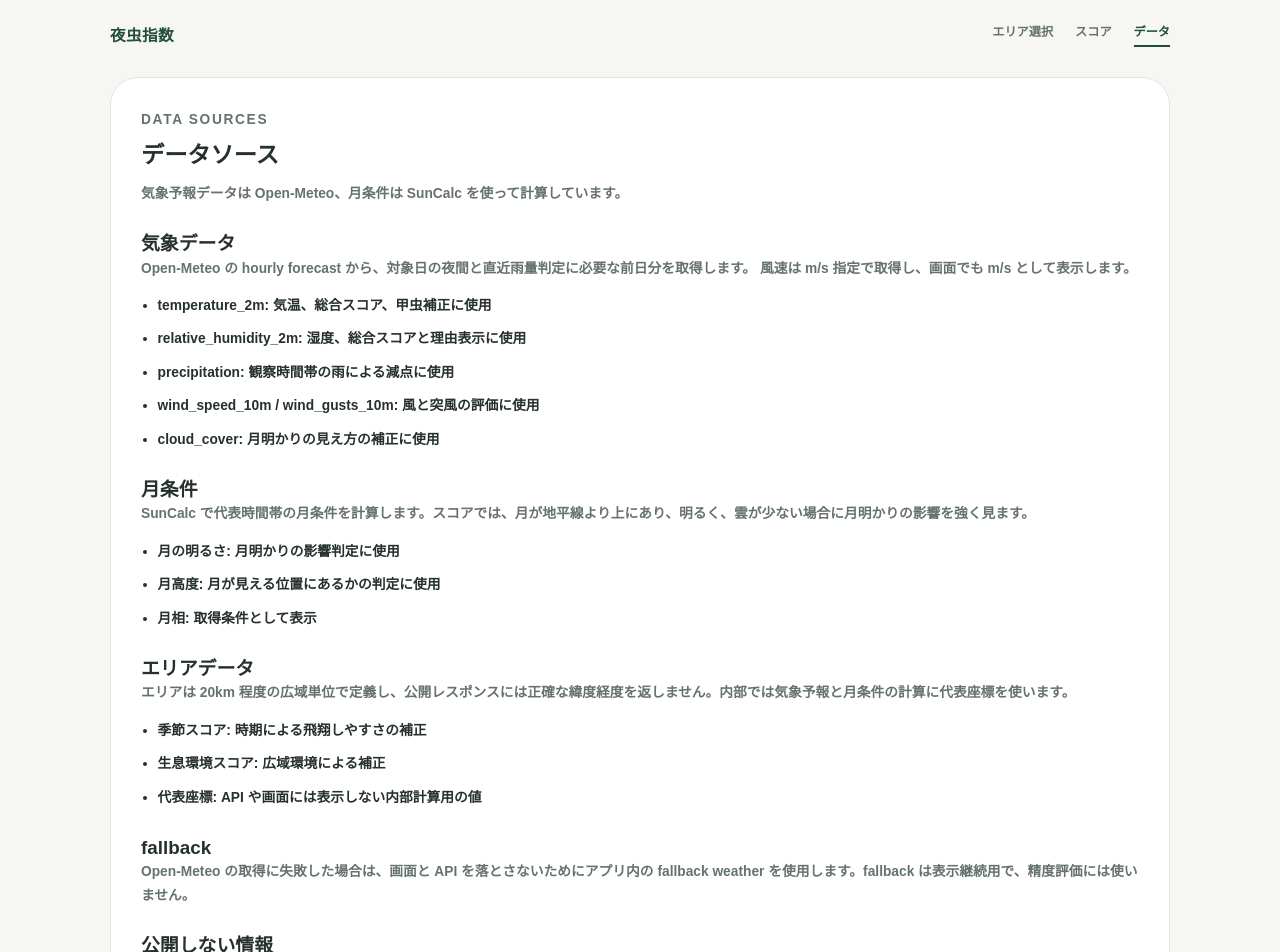
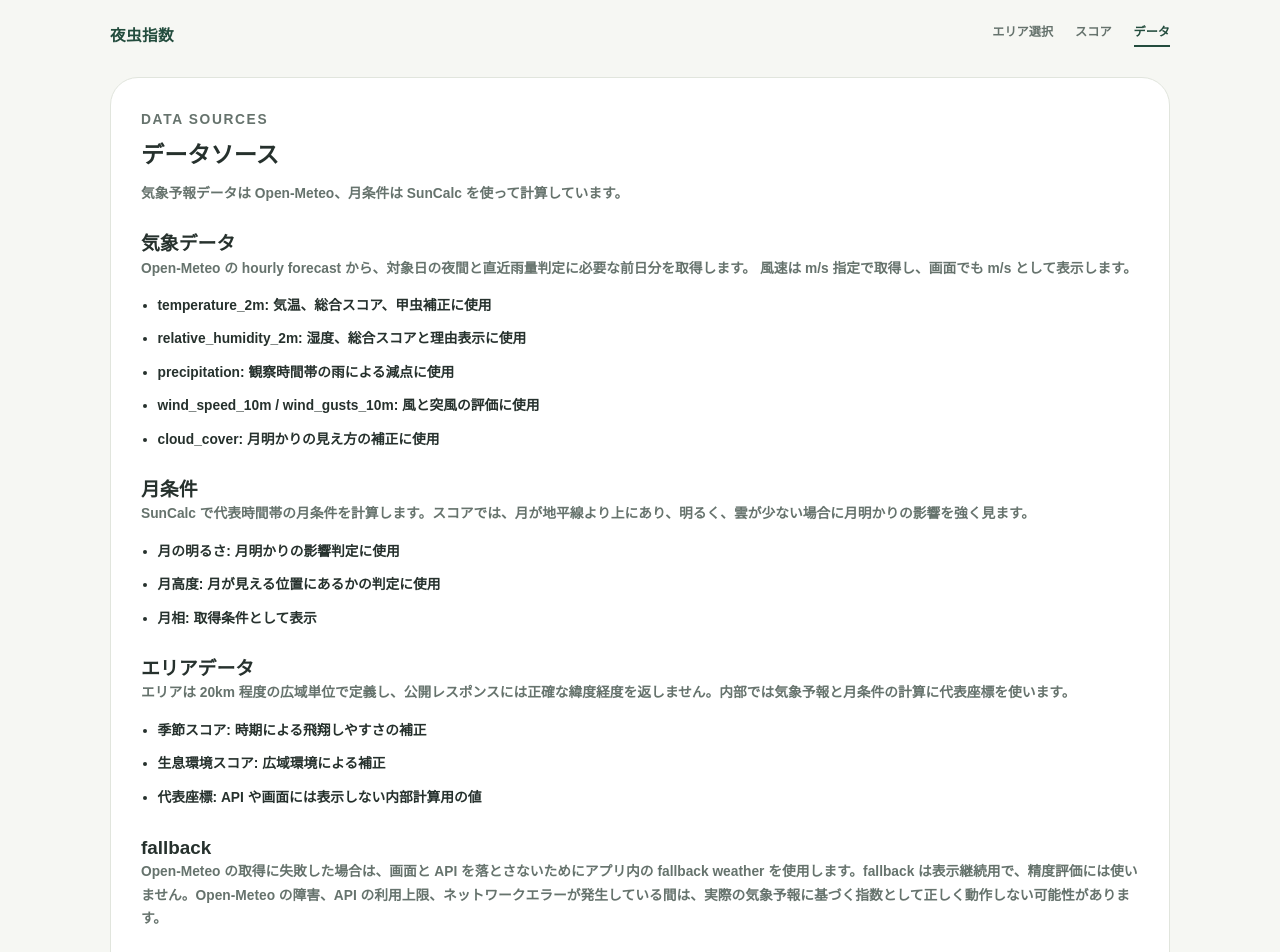
Before and after one commit to ryunosuke0922/yoru-mushi-index, a Next.js app in the folder apps/web/: page /data-sources in a window 1280 px wide. Shown: the top 952 px of the page. Built offline with nearby package versions, Linux system fonts and the light colour scheme; no server answers.

Commit message:
docs: API制限時のfallback注意を追記

```diff
--- a/apps/web/app/data-sources/page.tsx
+++ b/apps/web/app/data-sources/page.tsx
@@ -57,7 +57,8 @@ export default function DataSourcesPage() {
         <p>
           Open-Meteo の取得に失敗した場合は、画面と API
           を落とさないためにアプリ内の fallback weather を使用します。fallback
-          は表示継続用で、精度評価には使いません。
+          は表示継続用で、精度評価には使いません。Open-Meteo の障害、API
+          の利用上限、ネットワークエラーが発生している間は、実際の気象予報に基づく指数として正しく動作しない可能性があります。
         </p>
 
         <h2>公開しない情報</h2>
```
Also changed, not shown: 1 other file (tests, documents, lock files or other folders).
